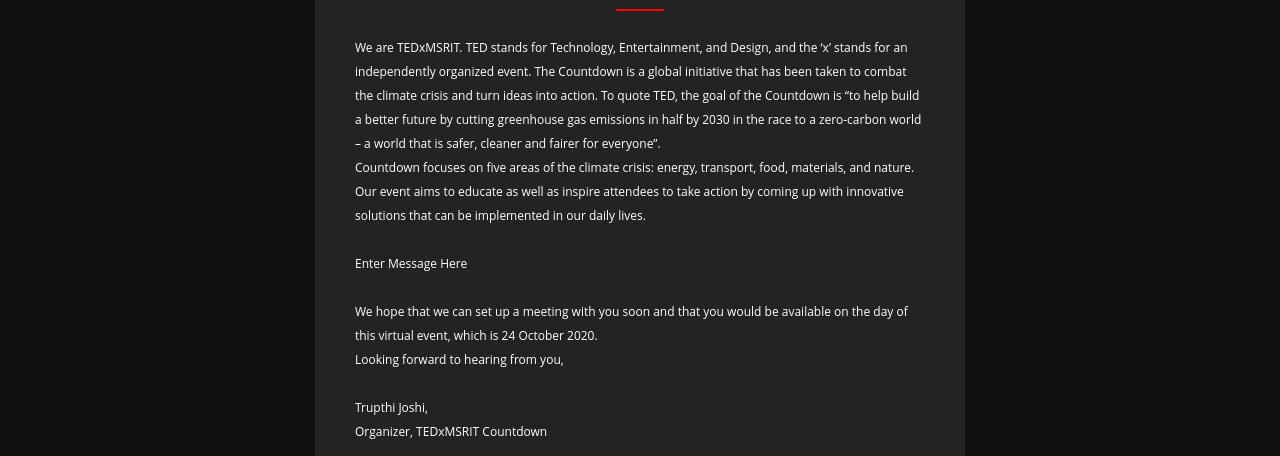
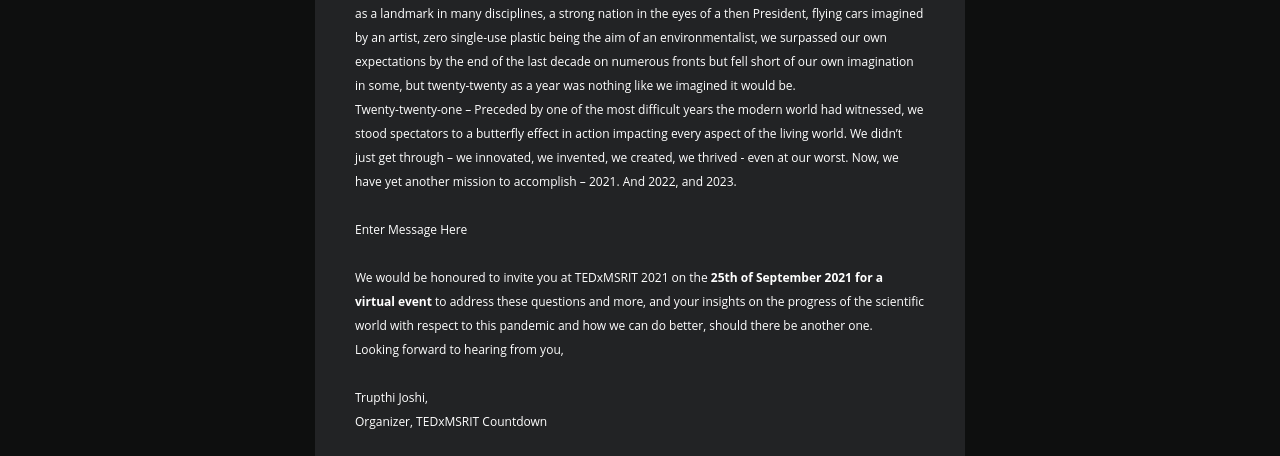
Before and after one commit to Gaurav-71/TEDxMSRIT-Countdown-Email-Template, a plain HTML site: page index.html in a window 1280 px wide. Shown: the part 454-910 px from the top of the page. Drawn offline with Linux system fonts and the light colour scheme.

Commit message:
Updated for main event

```diff
--- a/index.html
+++ b/index.html
@@ -75,7 +75,7 @@
                             align="center"
                             alt="Image"
                             border="0"
-                            src="https://github.com/Gaurav-71/TEDxMSRIT-Countdown-Email-Template/blob/master/header.png?raw=true"
+                            src="https://github.com/Gaurav-71/TEDxMSRIT-Countdown-Email-Template/blob/master/TEDxMSRIT_blackborder.png?raw=true"
                             style="
                               text-decoration: none;
                               border: 0;
@@ -265,7 +265,7 @@
                                 style="
                                   width: 3rem;
                                   height: 2px;
-                                  background: red;
+                                  background: white;
                                   text-align: center;
                                   margin: 1.5rem 0 0 0;
                                 "
@@ -305,25 +305,43 @@
                               "
                             >
                               We are TEDxMSRIT. TED stands for Technology,
-                              Entertainment, and Design, and the ‘x’ stands for
-                              an independently organized event. The Countdown is
-                              a global initiative that has been taken to combat
-                              the climate crisis and turn ideas into action. To
-                              quote TED, the goal of the Countdown is “to help
-                              build a better future by cutting greenhouse gas
-                              emissions in half by 2030 in the race to a
-                              zero-carbon world – a world that is safer, cleaner
-                              and fairer for everyone”. <br />
-                              Countdown focuses on five areas of the climate
-                              crisis: energy, transport, food, materials, and
-                              nature. Our event aims to educate as well as
-                              inspire attendees to take action by coming up with
-                              innovative solutions that can be implemented in
-                              our daily lives. <br />
+                              Entertainment and Design, and the ‘x’ stands for
+                              independently organized event. TEDxMSRIT is a
+                              yearly event that takes place at M S Ramaiah
+                              Institute of Technology wherein we invite speakers
+                              from different walks of life, such as yourself, to
+                              enlighten and inspire an eager audience and
+                              ‘spread ideas worth spreading’. <br />
+                              <br />
+                              Our theme for this year is “Mission Twenty Twenty
+                              Won”. Twenty-Twenty- A year that was envisioned as
+                              a landmark in many disciplines, a strong nation in
+                              the eyes of a then President, flying cars imagined
+                              by an artist, zero single-use plastic being the
+                              aim of an environmentalist, we surpassed our own
+                              expectations by the end of the last decade on
+                              numerous fronts but fell short of our own
+                              imagination in some, but twenty-twenty as a year
+                              was nothing like we imagined it would be. <br />
+                              Twenty-twenty-one – Preceded by one of the most
+                              difficult years the modern world had witnessed, we
+                              stood spectators to a butterfly effect in action
+                              impacting every aspect of the living world. We
+                              didn’t just get through – we innovated, we
+                              invented, we created, we thrived - even at our
+                              worst. Now, we have yet another mission to
+                              accomplish – 2021. And 2022, and 2023.
+                              <br />
                               <br />Enter Message Here<br /><br />
-                              We hope that we can set up a meeting with you soon
-                              and that you would be available on the day of this
-                              virtual event, which is 24 October 2020. <br />
+                              We would be honoured to invite you at TEDxMSRIT
+                              2021 on the
+                              <b>
+                                25th of September 2021 for a virtual event
+                              </b>
+                              to address these questions and more, and your
+                              insights on the progress of the scientific world
+                              with respect to this pandemic and how we can do
+                              better, should there be another one. <br />
                               Looking forward to hearing from you, <br /><br />
                               Trupthi Joshi, <br />
                               Organizer, TEDxMSRIT Countdown
```
